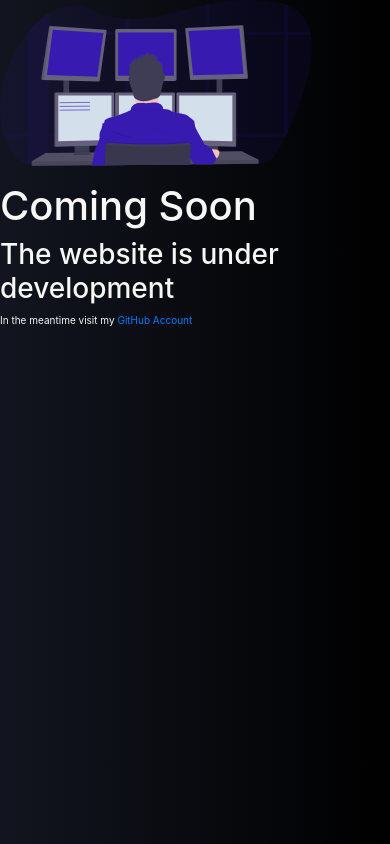
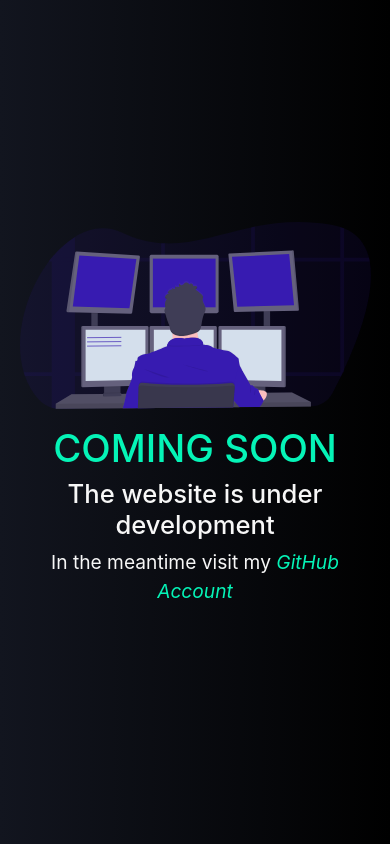
Before and after one commit to darubiomunoz/darubiomunoz.github.io, a React (Create React App) app: page / in a window 390 px wide. Built offline with nearby package versions, Linux system fonts and the light colour scheme.

Commit message:
Layout of the mobile device under development

```diff
--- a/src/Variables.css
+++ b/src/Variables.css
@@ -5,4 +5,11 @@
     --color-option4: #05F4B7;
     --color-option5: #000;
     --color-option6: #FFF;
+
+    --font-size-small: 1.0rem;
+    --font-size-regular: 1.2rem;
+    --font-size-normal: 1.6rem;
+    --font-size-medium: 2.4rem;
+    --font-size-large: 3.2rem;
+    --font-size-extralarge: 4.8rem;
 }
--- a/src/index.css
+++ b/src/index.css
@@ -10,3 +10,8 @@ body {
     font-size: 62.5%;
     color: var(--color-option2);
 }
+
+a {
+    font-style: italic;
+    color: var(--color-option4);
+}
--- a/src/pages/UnderDevelopment.js
+++ b/src/pages/UnderDevelopment.js
@@ -11,7 +11,7 @@ const UnderDevelopment = () => {
             </figure>
             <section className="development__body">
                 <h1 className="development__title">Coming Soon</h1>
-                <h3 className="development__subtitle">The website is under development</h3>
+                <h4 className="development__subtitle">The website is under development</h4>
                 <p className="development__calltoaction">In the meantime visit my <a href="https://github.com/darubiomunoz" target="_blank" rel="noreferrer">GitHub Account</a></p>
             </section>
         </main>
--- a/src/pages/styles/UnderDevelopment.css
+++ b/src/pages/styles/UnderDevelopment.css
@@ -3,15 +3,38 @@
     max-width: 100vw;
     height: 100%;
     min-height: 100vh;
+    display: flex;
+    flex-direction: column;
+    justify-content: center;
+    align-items: center;
     background: var(--color-option1);
     background: -webkit-linear-gradient(to left, var(--color-option5), var(--color-option1));
     background: linear-gradient(to left, var(--color-option5), var(--color-option1));
 }
 
 .img__container--development {
-    width: 80%;
+    width: 90%;
 }
 
 .img {
     width: 100%;
 }
+
+.development__body {
+    width: 90%;
+    text-align: center;
+}
+
+.development__title {
+    text-transform: uppercase;
+    font-size: var(--font-size-medium);
+    color: var(--color-option4);
+}
+
+.development__subtitle {
+    font-size: var(--font-size-normal);
+}
+
+.development__calltoaction {
+    font-size: var(--font-size-regular);
+}
```
